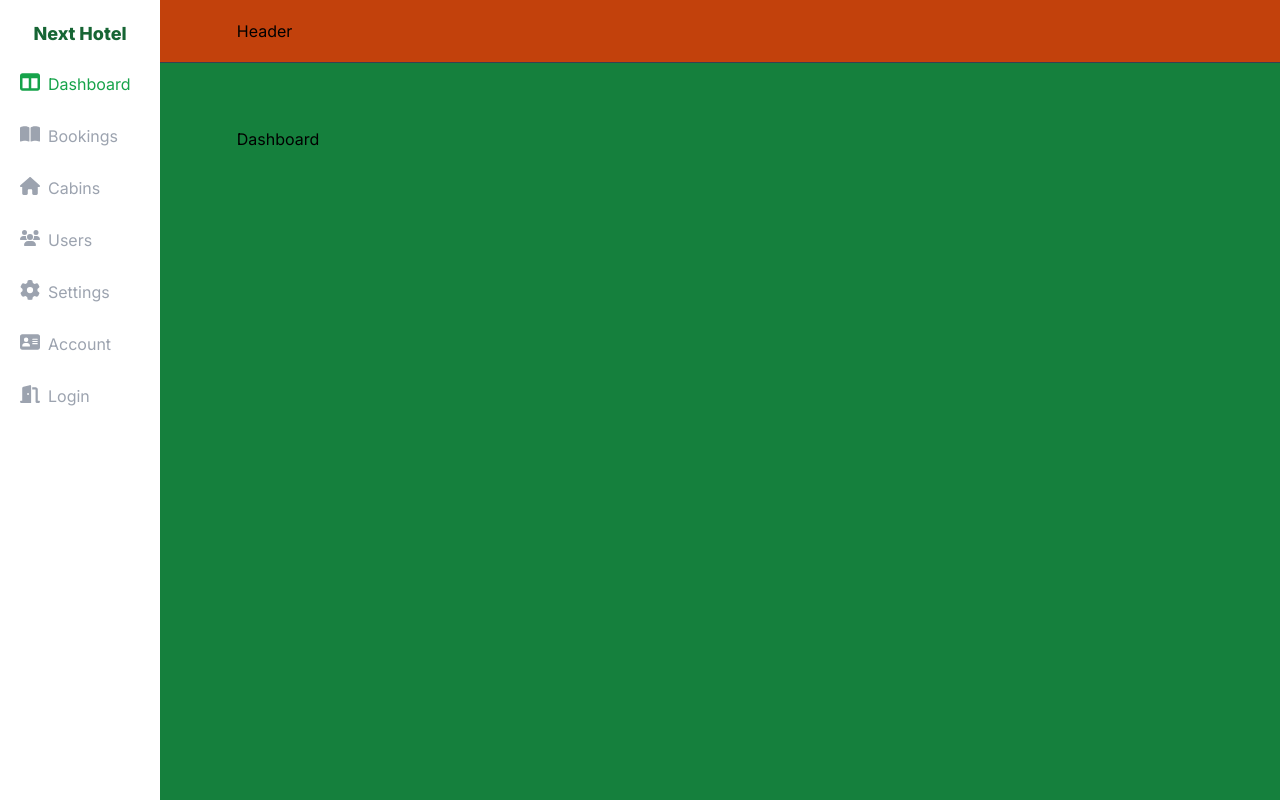
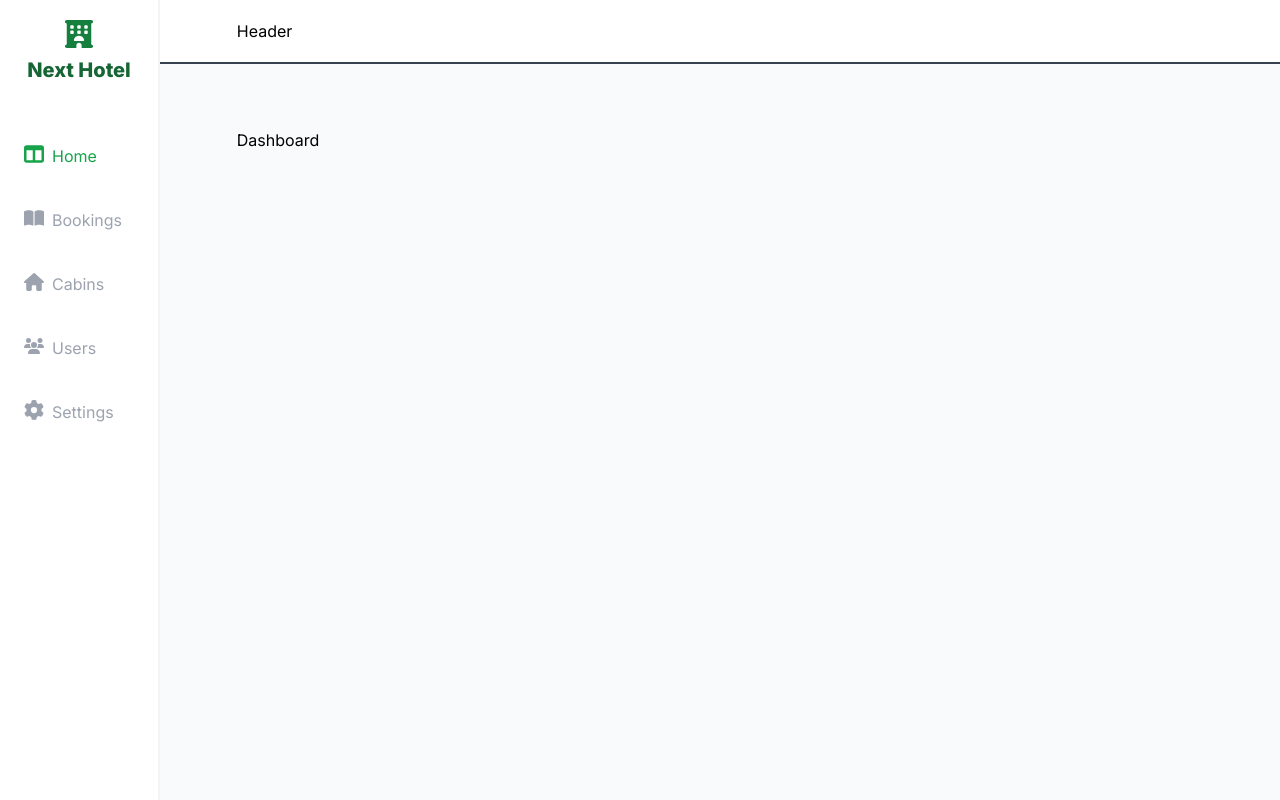
Before and after one commit to Ahmed97777/Nextjs-Hotel-Management-System, a Next.js app: page /dashboard in a window 1280 px wide. Built offline with nearby package versions, Linux system fonts and the light colour scheme.

Commit message:
Updating design and styles.

```diff
--- a/app/layout.js
+++ b/app/layout.js
@@ -16,14 +16,11 @@ export default function RootLayout({ children }) {
     <html lang="en">
       <body className={inter.className}>
         <main
-          className="h-screen grid grid-cols-[6rem,1fr] sm:grid-cols-[10rem,1fr] grid-rows-[auto,1fr] bg-gray-400" /*main: contains Sidebar and Content*/
+          className="h-screen grid grid-cols-[5rem,1fr] sm:grid-cols-[10rem,1fr] grid-rows-[auto,1fr] bg-gray-400" /*main: contains Header, Sidebar and Content*/
         >
           <Header />
           <Sidebar />
-
-          <div
-            className="bg-green-700 px-[4.8rem] pt-16 pb-[6.4rem]" /*Content*/
-          >
+          <div className="bg-gray-50 px-[4.8rem] pt-16 pb-[6.4rem]" /*Content*/>
             {children}
           </div>
         </main>
--- a/components/Header.js
+++ b/components/Header.js
@@ -2,7 +2,7 @@ import React from "react";
 
 export default function Header() {
   return (
-    <div className="py-[1.2rem] px-[4.8rem] bg-orange-700 border-b-[1px] border-solid border-gray-700">
+    <div className="py-[1.2rem] px-[4.8rem] bg-white border-b-2 border-solid border-gray-700">
       Header
     </div>
   );
--- a/components/Sidebar.js
+++ b/components/Sidebar.js
@@ -1,38 +1,48 @@
 import React from "react";
 import Link from "next/link";
+import { FontAwesomeIcon } from "@fortawesome/react-fontawesome";
 
 import SidebarListItem from "./SidebarListItem";
 
 import {
   faHouse,
+  faHotel,
   faUsers,
   faTableColumns,
   faBookOpen,
   faGear,
-  faAddressCard,
-  faDoorOpen,
 } from "@fortawesome/free-solid-svg-icons";
 
 function Sidebar() {
   const sidebarData = [
-    { linkTo: "/dashboard", icon: faTableColumns, name: "Dashboard" },
+    { linkTo: "/dashboard", icon: faTableColumns, name: "Home" },
     { linkTo: "/bookings", icon: faBookOpen, name: "Bookings" },
     { linkTo: "/cabins", icon: faHouse, name: "Cabins" },
     { linkTo: "/users", icon: faUsers, name: "Users" },
     { linkTo: "/settings", icon: faGear, name: "Settings" },
-    { linkTo: "/account", icon: faAddressCard, name: "Account" },
-    { linkTo: "/login", icon: faDoorOpen, name: "Login" },
   ];
 
+  //  {icons for Account and Login: faAddressCard, faDoorOpen,}
+  //  { linkTo: "/account", icon: faAddressCard, name: "Account" },
+  //  { linkTo: "/login", icon: faDoorOpen, name: "Login" },
+
   return (
-    <div className="bg-white row-span-full p-5 relative" /*Sidebar*/>
-      <h3
-        className="mb-6 text-green-800 font-extrabold text-sm sm:text-lg text-center" /*Logo Name*/
-      >
-        <Link href={"/dashboard"}>Next Hotel</Link>
-      </h3>
+    <div
+      className="bg-white row-span-full p-5 relative border-r-2 border-gray-100 border-solid" /*Sidebar*/
+    >
+      <Link className="" href={"/dashboard"}>
+        <div className="flex mb-2 text-green-700 justify-center" /*Logo Icon*/>
+          <FontAwesomeIcon className="size-7" icon={faHotel} />
+        </div>
 
-      <ul className="space-y-7">
+        <h3
+          className="mb-10 text-green-800 font-extrabold text-base sm:text-xl text-center" /*Logo Name*/
+        >
+          Next Hotel
+        </h3>
+      </Link>
+
+      <ul className="space-y-10 py-5 px-1">
         {sidebarData.map((itemData) => (
           <SidebarListItem
             key={itemData.name}
```
Also changed, not shown: 1 other file (tests, documents, lock files or other folders).
